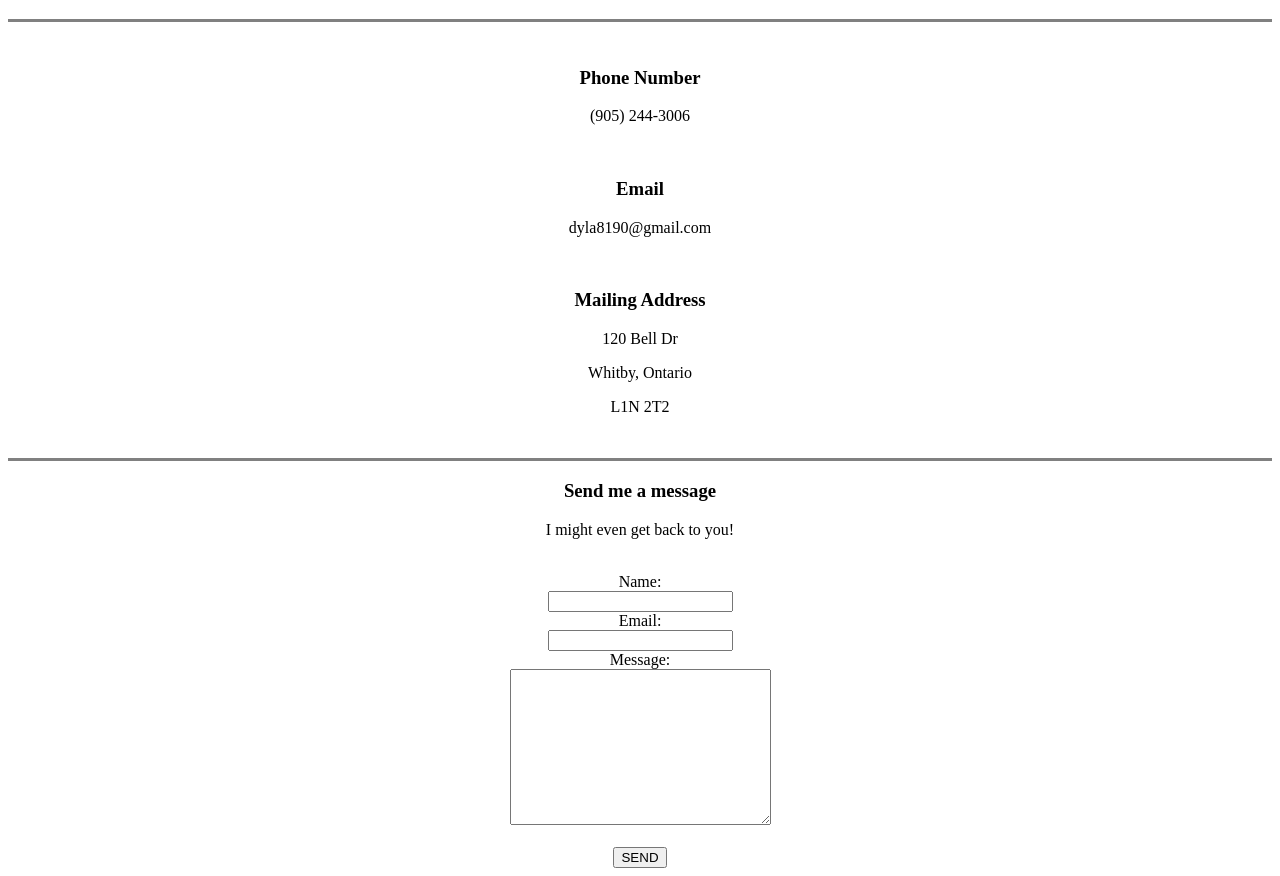
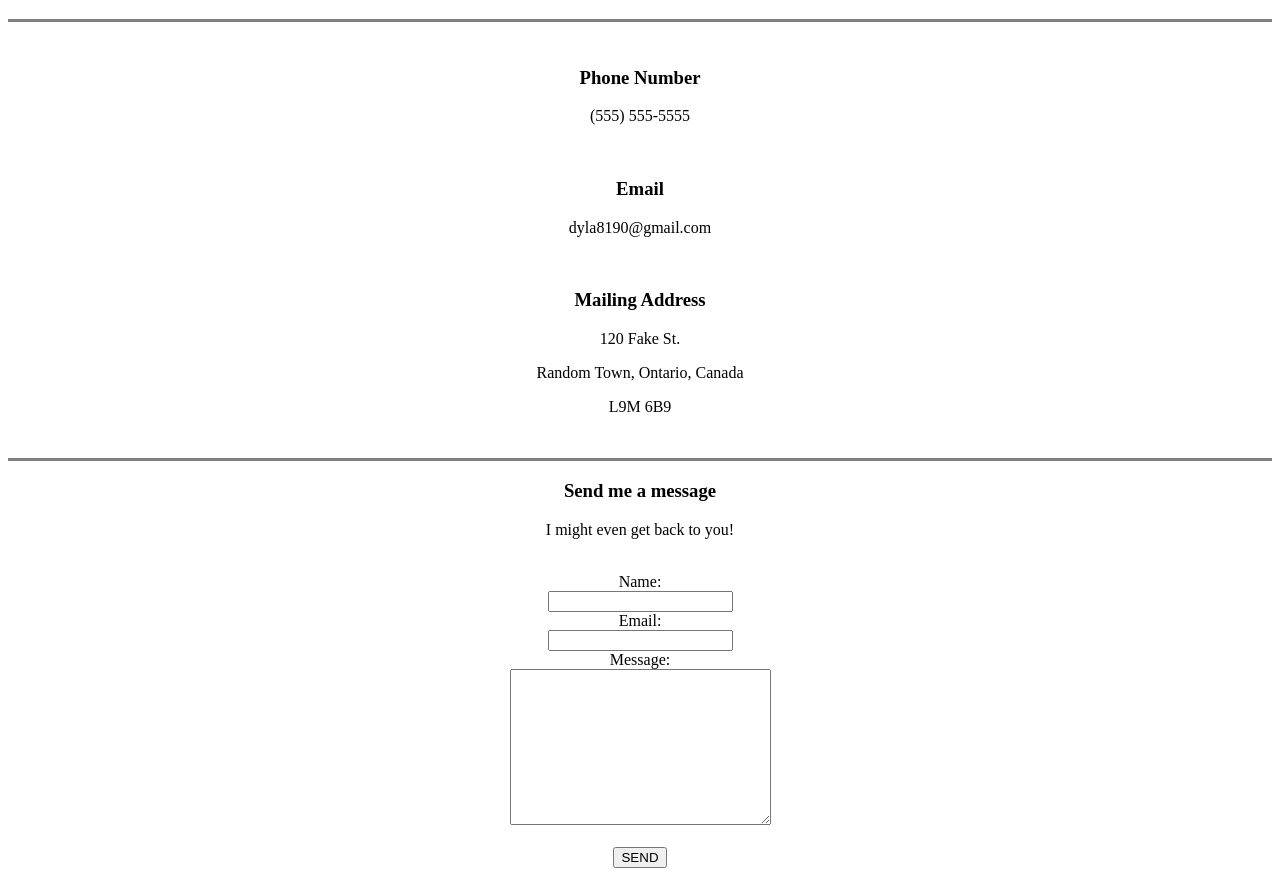
Before and after one commit to dylan8190/DylansPersonalSite, a plain HTML site: page Contact.html in a window 1280 px wide. Shown: the part 61-937 px from the top of the page. Drawn offline with Linux system fonts and the light colour scheme.

Commit message:
Update Contact.html

```diff
--- a/Contact.html
+++ b/Contact.html
@@ -15,15 +15,15 @@
 
     <div class="container">
         <center><h3>Phone Number</h3>
-        <p>(905) 244-3006</p>
+        <p>(555) 555-5555</p>
         <br>
         <center><h3>Email</h3>
         <p>dyla8190@gmail.com</p></center>
         <br>
         <center><h3>Mailing Address</h3></center>
-        <p>120 Bell Dr</p>
-        <p>Whitby, Ontario</p>
-        <p>L1N 2T2</p></center>
+        <p>120 Fake St.</p>
+        <p>Random Town, Ontario, Canada</p>
+        <p>L9M 6B9</p></center>
     </div>
 
     <br>
```
